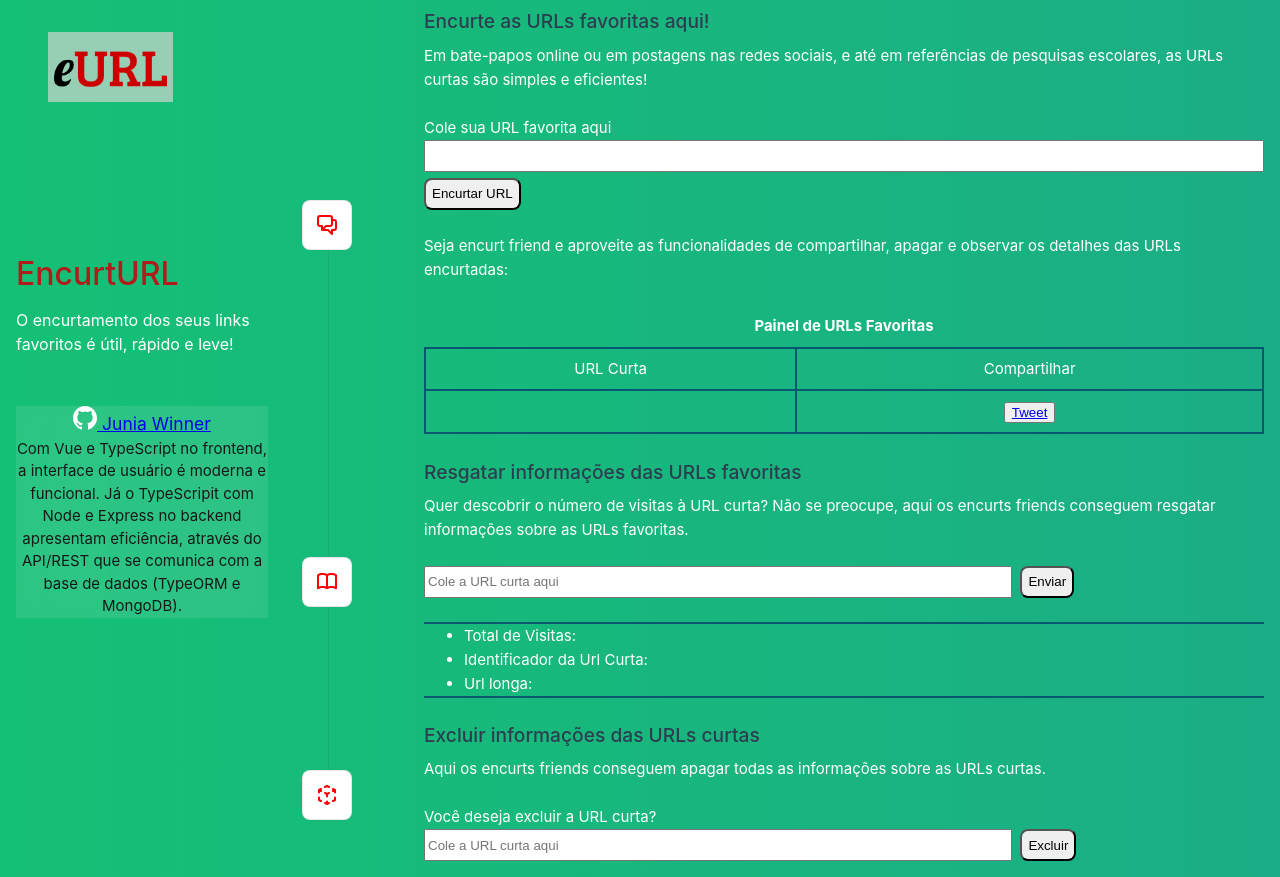
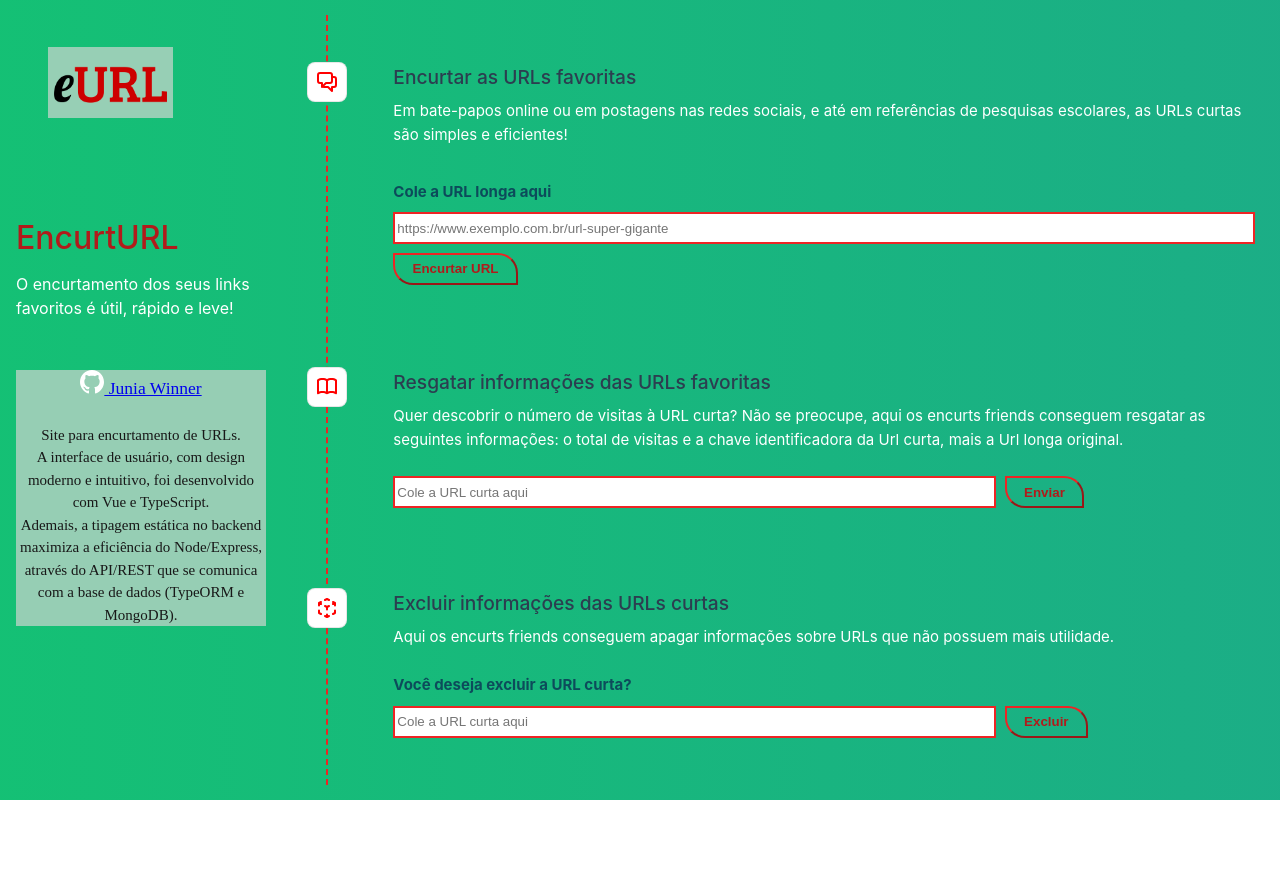
Before and after one commit to juniawinner/encurtURL, a Vue app in the folder frontend/vue-project/: page / in a window 1280 px wide. After the commit the page ends 800 px from the top, so only its background shows below. Built offline with nearby package versions, Linux system fonts and the light colour scheme.

Commit message:
URL roles: CSS styles

```diff
--- a/frontend/vue-project/src/App.vue
+++ b/frontend/vue-project/src/App.vue
@@ -40,7 +40,6 @@ header {
 .green {
   text-decoration: none;
   color: rgb(177, 27, 27);
-  transition: 0.4s;
 }
 
 @media (min-width: 1024px) {
@@ -64,6 +63,7 @@ header {
     grid-auto-flow: row;
     grid-template-rows: auto;
     grid-gap: 2%;
+    border-right: 2px dashed rgb(238, 36, 36);
   }
 
   .logo {
--- a/frontend/vue-project/src/components/Home.vue
+++ b/frontend/vue-project/src/components/Home.vue
@@ -15,16 +15,18 @@ defineProps<{
   <div class="github">
     <article>
       <h3>
-        <a
-          href="https://github.com/juniawinner"
-          title="Mulher negra e autodidata na teoria-prática sobre Tecnologia"
-        >
+        <a href="https://github.com/juniawinner" title="Mulher negra e autodidata na teoria-prática sobre Tecnologia">
           <img src="src/assets/github.svg" alt="GitHub de Junia Winner" /> Junia Winner
         </a>
       </h3>
+      <br>
       <p>
-        Com Vue e TypeScript no frontend, a interface de usuário é moderna e funcional.
-        Já o TypeScripit com Node e Express no backend apresentam eficiência,
+        Site para encurtamento de URLs.
+        <br>
+        A interface de usuário, com design moderno e intuitivo,
+        foi desenvolvido com Vue e TypeScript.
+        <br>
+        Ademais, a tipagem estática no backend maximiza a eficiência do Node/Express,
         através do API/REST que se comunica com a base de dados (TypeORM e MongoDB).
       </p>
     </article>
@@ -48,11 +50,11 @@ h2 {
 }
 
 article {
+  background-color: #96ceb4ff;
+  font-family: American Typewriter, serif;
   text-align: center;
+  color: var(--vt-c-black);
   margin: 10% 0;
-  background-color: rgba(255, 255, 255, 0.1);
-  backdrop-filter: blur(15px);
-  color: var(--vt-c-black);
 }
 
 @media (min-width: 1024px) {
@@ -60,6 +62,7 @@ article {
     text-align: left;
     font-size: 2rem;
   }
+
   .greetings h2 {
     text-align: left;
     font-size: 1rem;
--- a/frontend/vue-project/src/components/TheUrl.vue
+++ b/frontend/vue-project/src/components/TheUrl.vue
@@ -13,9 +13,9 @@ import UrlRoleKeyReuse from './UrlRoleKeyReuse.vue';
     <template #icon>
       <CommunityIcon />
     </template>
-    <template #heading>Encurte as URLs favoritas aqui!</template>
-    Em bate-papos online ou em postagens nas redes sociais, e até em referências de pesquisas escolares,
-    as URLs curtas são simples e eficientes!
+    <template #heading>Encurtar as URLs favoritas</template>
+    Em bate-papos online ou em postagens nas redes sociais, e até em referências de
+    pesquisas escolares, as URLs curtas são simples e eficientes!
     <br />
     <br />
     <UrlRoleShorten />
@@ -27,7 +27,8 @@ import UrlRoleKeyReuse from './UrlRoleKeyReuse.vue';
     </template>
     <template #heading>Resgatar informações das URLs favoritas</template>
     Quer descobrir o número de visitas à URL curta? Não se preocupe, aqui os encurts friends
-    conseguem resgatar informações sobre as URLs favoritas.
+    conseguem resgatar as seguintes informações: o total de visitas e a chave
+    identificadora da Url curta, mais a Url longa original.
     <br>
     <br>
     <UrlRoleRecoverData />
@@ -38,7 +39,8 @@ import UrlRoleKeyReuse from './UrlRoleKeyReuse.vue';
       <EcosystemIcon />
     </template>
     <template #heading>Excluir informações das URLs curtas</template>
-    Aqui os encurts friends conseguem apagar todas as informações sobre as URLs curtas.
+    Aqui os encurts friends conseguem apagar informações sobre URLs que não
+    possuem mais utilidade.
     <br>
     <br>
     <UrlRoleKeyReuse />
--- a/frontend/vue-project/src/components/UrlItem.vue
+++ b/frontend/vue-project/src/components/UrlItem.vue
@@ -29,7 +29,6 @@ i {
   place-content: center;
   width: 32px;
   height: 32px;
-
   color: rgb(255, 0, 0);
 }
 
@@ -42,45 +41,17 @@ h3 {
 
 @media (min-width: 1024px) {
   .item {
-    margin-top: 0;
-    padding: 0.4rem 0 1rem calc(var(--section-gap) / 2);
+    margin: 4% 0;
+    padding: 1% 1%;
   }
 
   i {
-    top: calc(50% - 25px);
-    left: -26px;
-    position: absolute;
+    left: -30px;
     border: 1px solid var(--color-border);
     background: var(--color-background);
     border-radius: 8px;
-    width: 50px;
-    height: 50px;
-  }
-
-  .item:before {
-    content: ' ';
-    border-left: 1px solid var(--color-border);
-    position: absolute;
-    left: 0;
-    bottom: calc(50% + 25px);
-    height: calc(50% - 25px);
-  }
-
-  .item:after {
-    content: ' ';
-    border-left: 1px solid var(--color-border);
-    position: absolute;
-    left: 0;
-    top: calc(50% + 25px);
-    height: calc(50% - 25px);
-  }
-
-  .item:first-of-type:before {
-    display: none;
-  }
-
-  .item:last-of-type:after {
-    display: none;
+    width: 40px;
+    height: 40px;
   }
 }
 </style>
--- a/frontend/vue-project/src/components/UrlRoleKeyReuse.vue
+++ b/frontend/vue-project/src/components/UrlRoleKeyReuse.vue
@@ -31,21 +31,33 @@ const axiosUrlDelete = async (e: Event) => {
 </template>
 
 <style scoped>
+p {
+    font-weight: bold;
+    color: rgba(13, 71, 90, 0.959);
+    margin: 0 0 1%;
+}
+
 .url-delete {
     width: 70%;
     height: 2rem;
+    border: 2px solid rgb(238, 36, 36);
 }
 
 .url-delete-btn {
+    background-color: transparent;
     cursor: pointer;
     transition-duration: 0.3s;
     height: 2rem;
     margin: 0 0 0 1%;
-    border-radius: 8px;
+    padding: 0 2%;
+    border-radius: 0 20px 0 20px;
+    border: 2px outset rgb(238, 36, 36);
+    color: rgb(177, 27, 27);
+    font-weight: bold;
 }
 
 .url-delete-btn:hover {
-    background-color: rgb(34, 145, 179);
-    color: white;
+    background-color: #96ceb4ff;
+    font-weight: bold;
 }
 </style>
--- a/frontend/vue-project/src/components/UrlRoleRecoverData.vue
+++ b/frontend/vue-project/src/components/UrlRoleRecoverData.vue
@@ -48,18 +48,24 @@ provide("dataOriginalUrl", dataOriginalUrl)
 .url-post {
     width: 70%;
     height: 2rem;
+    border: 2px solid rgb(238, 36, 36);
 }
 
 .url-post-btn {
+    background-color: transparent;
     cursor: pointer;
     transition-duration: 0.3s;
     height: 2rem;
     margin: 0 0 0 1%;
-    border-radius: 8px;
+    padding: 0 2%;
+    border-radius: 0 20px 0 20px;
+    border: 2px outset rgb(238, 36, 36);
+    color: rgb(177, 27, 27);
+    font-weight: bold;
 }
 
 .url-post-btn:hover {
-    background-color: rgb(34, 145, 179);
-    color: white;
+    background-color: #96ceb4ff;
+    font-weight: bold;
 }
 </style>
--- a/frontend/vue-project/src/components/UrlRoleRecoverDataDashboard.vue
+++ b/frontend/vue-project/src/components/UrlRoleRecoverDataDashboard.vue
@@ -9,21 +9,74 @@ let dataOriginalUrl = inject("dataOriginalUrl")
 </script>
 
 <template>
-    <section>
-        <hr>
+    <section v-show="dataKey">
+        <p class="title-list">Lista de Informações</p>
         <ul class="dashboard-list">
 
-            <li>Total de Visitas: {{ dataTotalVisits }}</li>
-            <li>Identificador da Url Curta: {{ dataKey }} </li>
-            <li>Url longa: {{ dataOriginalUrl }} </li>
+            <li>
+                <span class="title">Visitas:</span>
+                <span>{{ dataTotalVisits }}</span>
+            </li>
+            <li>
+                <span class="title">Chave:</span>
+                <span>{{ dataKey }}</span>
+            </li>
+            <li>
+                <span class="title">Url longa:</span>
+                <span>{{ dataOriginalUrl }}</span>
+            </li>
 
         </ul>
-        <hr>
     </section>
 </template>
 
 <style scoped>
-hr {
-    border: 1px solid rgb(7, 87, 112);
+.title-list {
+    text-align: center;
+    font-weight: bold;
+    color: rgba(13, 71, 90, 0.959);
+    margin: 1% 0;
+}
+
+.title {
+    font-weight: bold;
+    color: rgba(13, 71, 90, 0.959);
+}
+
+.dashboard-list {
+    list-style: none;
+    margin: 1% 0;
+    padding: 0;
+}
+
+li {
+    display: grid;
+    grid-template-columns: 1fr 3fr;
+    transition: all .1s;
+    margin: 2% 0;
+    padding: 2% 2%;
+    border-radius: 4px;
+    border: 2px solid rgb(7, 87, 112);
+}
+
+li>span {
+    text-overflow: ellipsis;
+    white-space: nowrap;
+    overflow: hidden;
+}
+
+li>span:last-child {
+    text-align: right;
+}
+
+@media (min-width: 1024px) {
+    li {
+        grid-template-columns: 1fr 6fr;
+        margin: 1% 0;
+    }
+
+    li>span:last-child {
+        text-align: left;
+    }
 }
 </style>
--- a/frontend/vue-project/src/components/UrlRoleShorten.vue
+++ b/frontend/vue-project/src/components/UrlRoleShorten.vue
@@ -24,10 +24,11 @@ provide("serverReponse", serverReponse)
 </script>
 
 <template>
-    <form id="url-form" method="post" @submit="axiosUrlForm">
-        <label for="url-original" class="url-rotulo">Cole sua URL favorita aqui</label>
+    <form class="url-form" method="post" @submit="axiosUrlForm">
+        <label for="url-original" class="url-rotulo">Cole a URL longa aqui</label>
         <br />
-        <input id="url-original" class="url-entrada" type="url" v-model="original_url" />
+        <input id="url-original" class="url-entrada" placeholder="https://www.exemplo.com.br/url-super-gigante"
+            type="url" v-model="original_url" />
         <button class="url-form-btn" type="submit">Encurtar URL</button>
     </form>
 
@@ -36,24 +37,46 @@ provide("serverReponse", serverReponse)
 
 <style scoped>
 .url-form {
-    margin: 1rem 1rem;
+    margin: 1% 0 5% 0;
+}
+
+.url-rotulo {
+    font-weight: bold;
+    color: rgba(13, 71, 90, 0.959);
 }
 
 .url-entrada {
     width: 100%;
+    margin: 1% 0 0;
     height: 2rem;
+    border: 2px solid rgb(238, 36, 36);
 }
 
 .url-form-btn {
+    background-color: transparent;
     cursor: pointer;
     transition-duration: 0.3s;
     height: 2rem;
-    margin: 0.4rem 0 1.5rem 0;
-    border-radius: 8px;
+    margin: 2% 0 0 0;
+    padding: 0 2%;
+    border-radius: 0 20px 0 20px;
+    border: 2px outset rgb(238, 36, 36);
+    color: rgb(177, 27, 27);
+    font-weight: bold;
 }
 
 .url-form-btn:hover {
-    background-color: rgb(34, 145, 179);
-    color: white;
+    background-color: #96ceb4ff;
+    font-weight: bold;
+}
+
+@media (min-width: 1024px) {
+    .url-form {
+        margin: 1% 0 3% 0;
+    }
+
+    .url-form-btn {
+        margin: 1% 0 0 0;
+    }
 }
 </style>
--- a/frontend/vue-project/src/components/UrlRoleShortenDashboard.vue
+++ b/frontend/vue-project/src/components/UrlRoleShortenDashboard.vue
@@ -5,7 +5,7 @@ let serverReponse = inject("serverReponse")
 </script>
 
 <template>
-    <section>
+    <section v-show="serverReponse">
         <p>Seja encurt friend e aproveite as funcionalidades de compartilhar,
             apagar e observar os detalhes das URLs encurtadas:
         </p>
@@ -29,6 +29,7 @@ let serverReponse = inject("serverReponse")
 .title-table {
     text-align: center;
     font-weight: bold;
+    color:rgba(13, 71, 90, 0.959);
     margin: 1% 0;
 }
 
@@ -43,4 +44,9 @@ th {
     text-align: center;
     padding: 1%;
 }
+
+th {
+    font-weight: bold;
+    color: rgba(13, 71, 90, 0.959);
+}
 </style>
```
